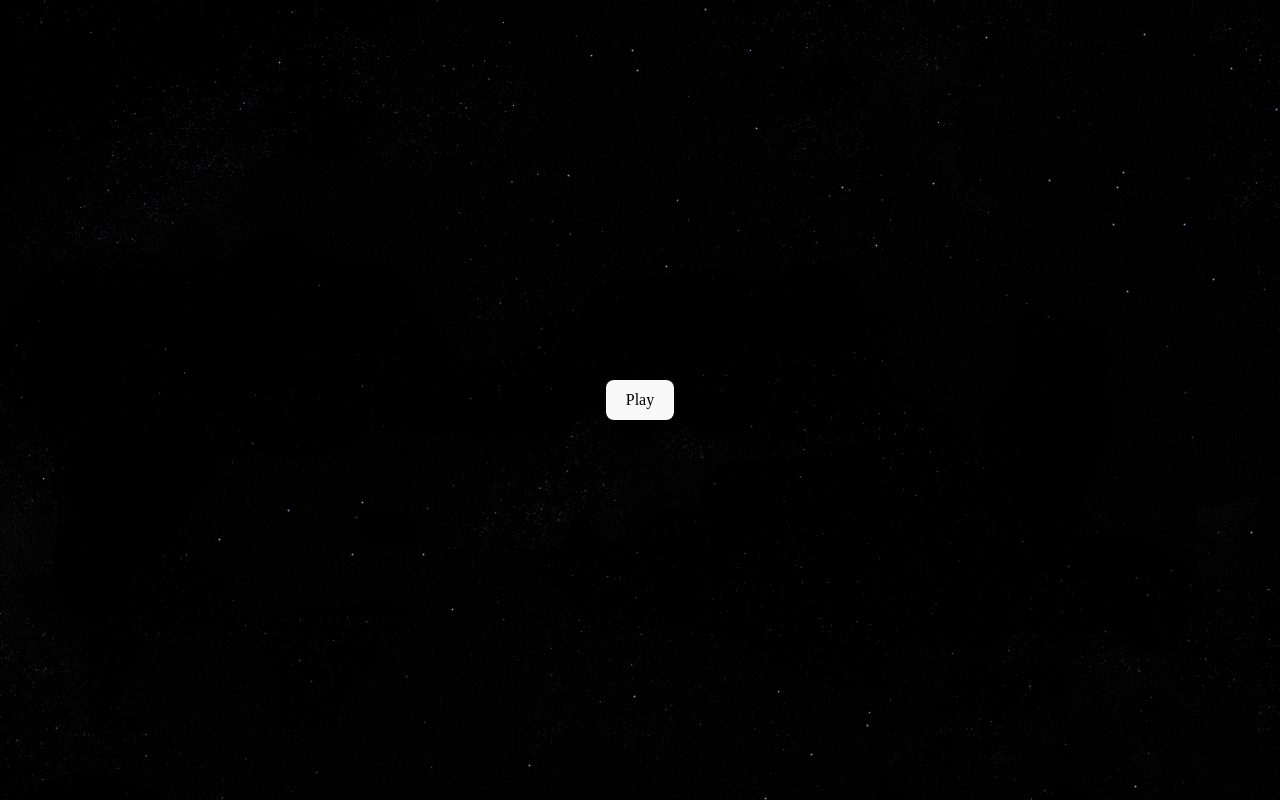
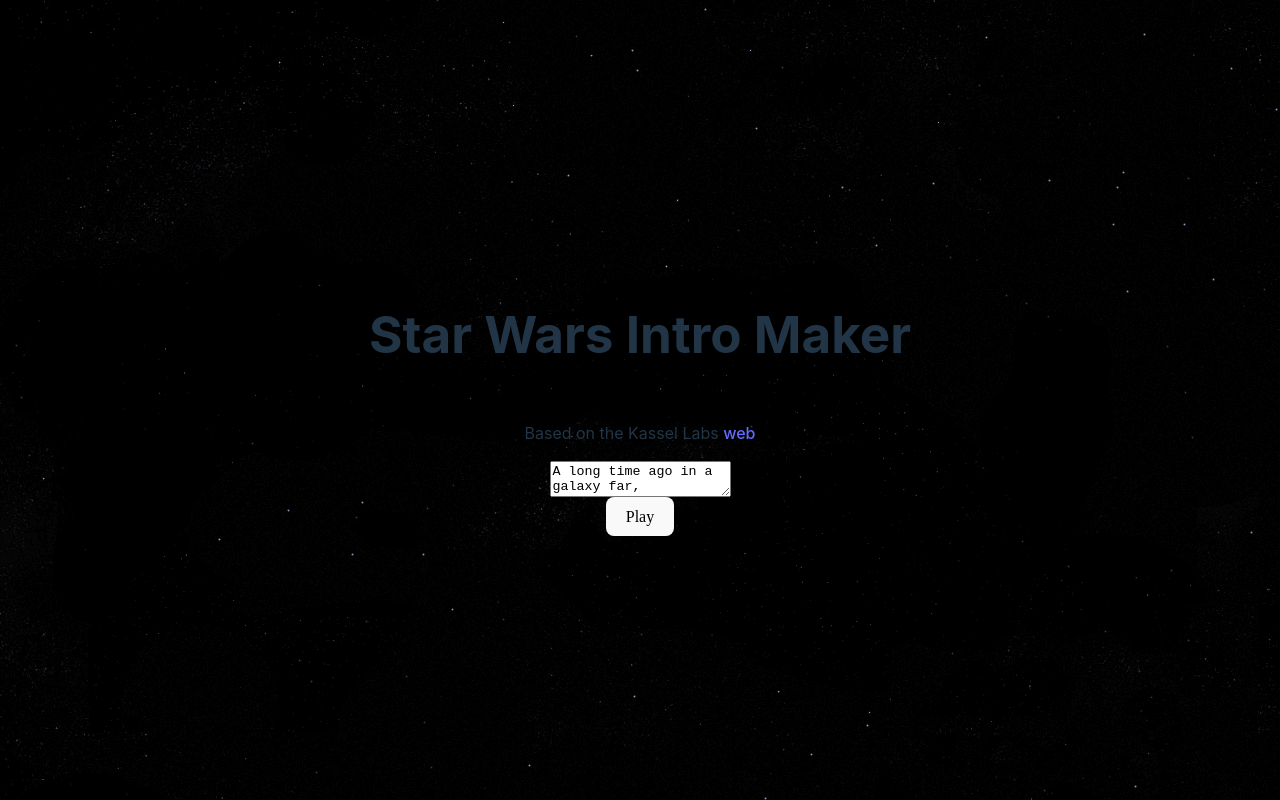
Before and after one commit to AitorMelero/star-wars-intro-maker, a React (Vite) app: page / in a window 1280 px wide. Shown: the top 800 px of the page. Built offline with nearby package versions, Linux system fonts and the light colour scheme; a web font is replaced by a local one.

Commit message:
feat: Start initial form, it is not finished

```diff
--- a/src/components/FormPage.tsx
+++ b/src/components/FormPage.tsx
@@ -1,13 +1,44 @@
+import { type SubmitHandler, useForm } from 'react-hook-form'
 import '../styles/FormPage.css'
 
 interface Props {
   playIntro: () => void
 }
 
+interface Inputs {
+  prelude: string
+}
+
 export const FormPage: React.FC<Props> = ({ playIntro }) => {
+  const { register, handleSubmit, watch, formState: { errors } } = useForm<Inputs>()
+  // const onSubmitForm: SubmitHandler<Inputs> = (data) => { console.log(data) }
+  const preludeDefault = 'A long time ago in a galaxy far,\nfar away....'
+
+  console.log(watch('prelude'))
+
+  const onSubmit = (): void => {
+    // handleSubmit(onSubmitForm)
+    playIntro()
+  }
+
   return (
-    <form className="form-page">
-      <button type="button" onClick={playIntro}>
+    <form className="form-page" onSubmit={onSubmit}>
+      <h1>Star Wars Intro Maker</h1>
+      <p>
+        Based on the Kassel Labs{' '}
+        <a
+          href="https://starwarsintrocreator.kassellabs.io/"
+          target='_blank'
+          rel='noreferrer'
+        >
+          web
+        </a>
+      </p>
+
+      <textarea defaultValue={preludeDefault} {...register('prelude', { required: true })} />
+      {errors.prelude !== undefined && <span>This field is required</span>}
+
+      <button type="submit">
         Play
       </button>
     </form>
```
